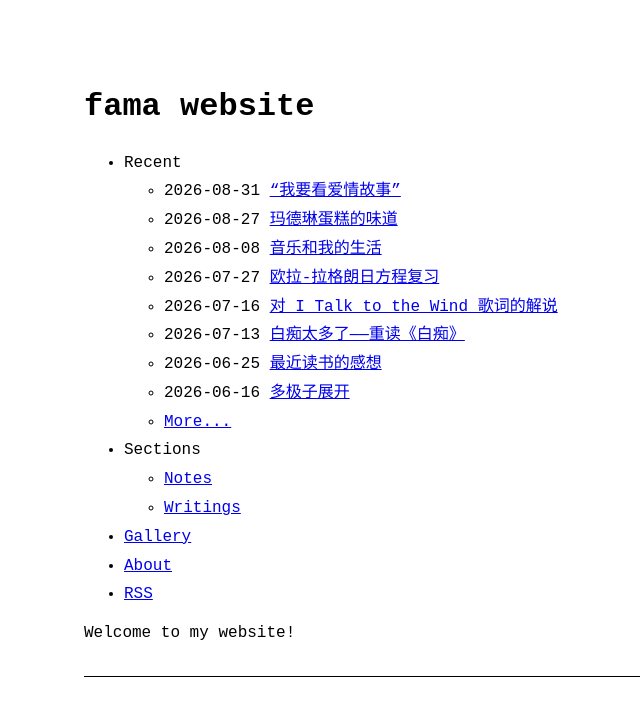
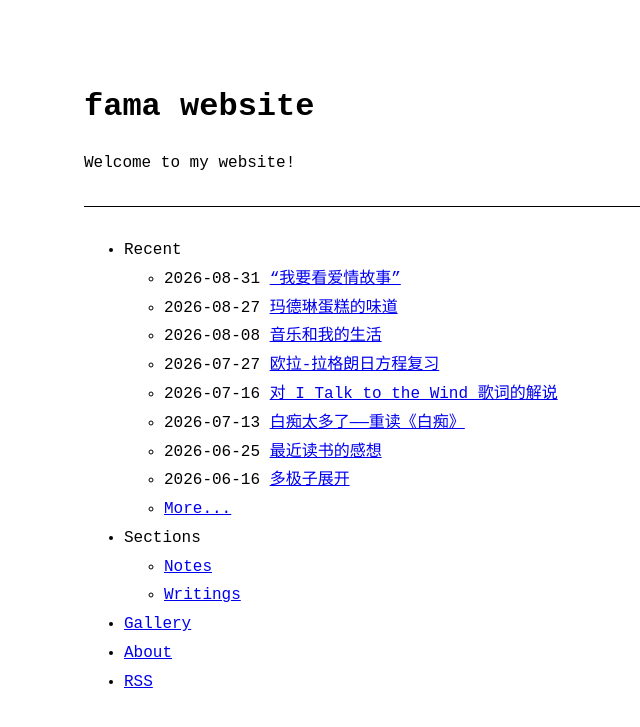
Before and after one commit to famatf/famatf.com, a Jekyll site: the page built from index.md, in a window 1280 px wide. Shown: the top 727 px of the page, without its empty margins (236-876 px from the left). Built offline with Jekyll 4.4.1, drawn with Linux system fonts in a browser that asks for light colours; part of the change alters nothing that is shown.

```diff
--- a/_layouts/home.html
+++ b/_layouts/home.html
@@ -8,6 +8,6 @@ layout: default
   {%-endif-%}
 </header>
 
+{{ content }}
+
 {%-include menu_item.html collection=site.data.menu.entries-%}
-
-{{ content }}
```
